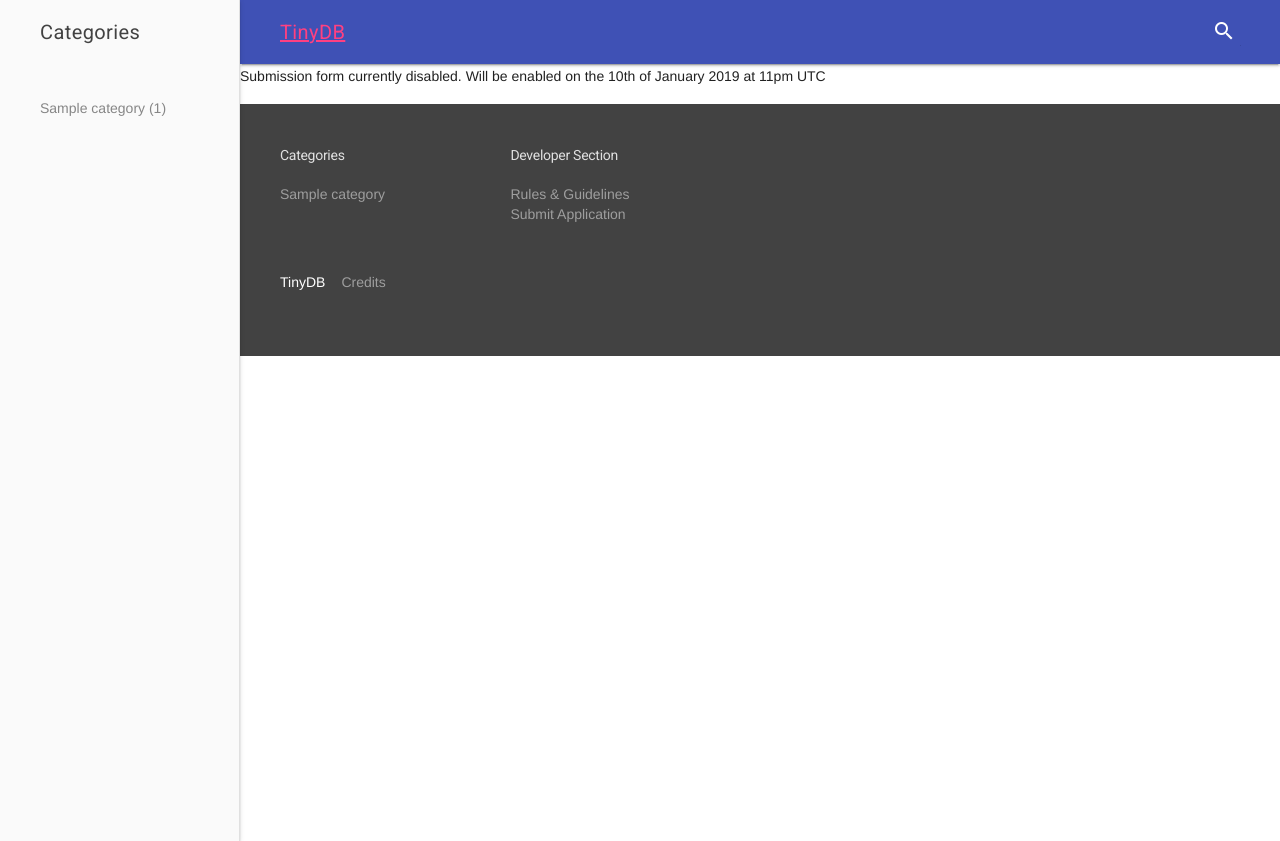
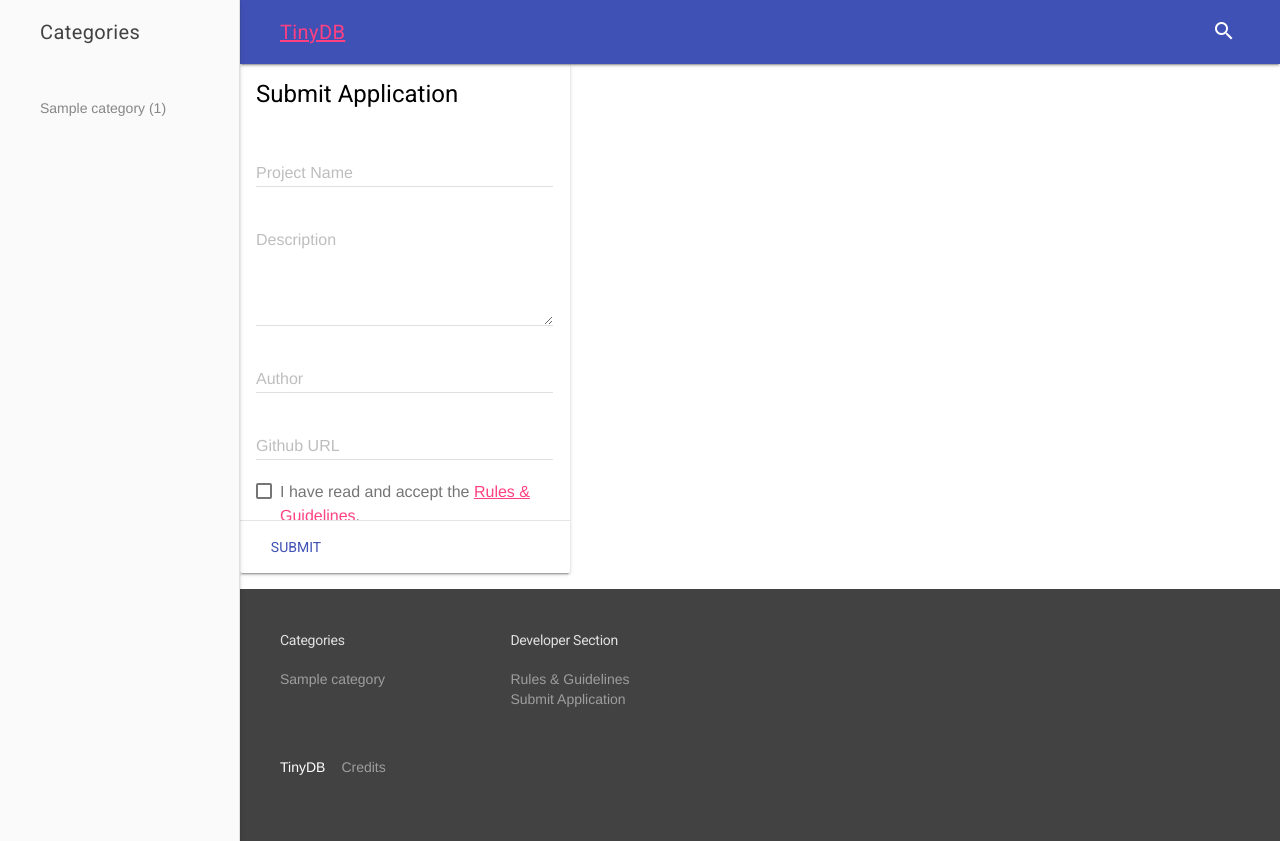
Before and after one commit to deadphoenix8091/homebrew.space, a PHP site: page /submit in a window 1280 px wide. Run offline with PHP 8.4, Linux system fonts and the light colour scheme; tables that the repository leaves empty or names only in its code hold one stand-in row (values such as "Sample post"); some libraries are stand-ins or nearby versions.

Commit message:
Added Search Function | Finished up Submission Form and Github URL Validation

```diff
--- a/composer.json
+++ b/composer.json
@@ -3,7 +3,7 @@
     "type": "project",
     "require": {
         "twig/twig": "^2.0",
-        "symfony/yaml": "^4.2"
+        "symfony/yaml": "^4.0"
     },
     "autoload": {
         "psr-4": {
--- a/src/Controllers/SubmissionController.php
+++ b/src/Controllers/SubmissionController.php
@@ -3,14 +3,33 @@
 namespace HomebrewDB\Controllers;
 
 use HomebrewDB\BaseController;
+use HomebrewDB\DatabaseManager;
 
 class SubmissionController extends BaseController {
     protected $viewFolder = 'submission';
 
-    protected $formInputNames = ['name', 'description', 'github', 'author', 'rules-check'];
+    protected $formInputNames = [
+        'name' => 'Please provide a valid name.',
+        'description' => 'Please provide a valid description.',
+        'author' => 'Please provide a valid author name. (can be the name of a Group)',
+        'rules-check' => 'You need to agree to the Rules & Guidelines.'
+    ];
 
     private function IsFormSubmit() {
         return $_SERVER['REQUEST_METHOD'] === 'POST';
+    }
+
+    private function getCleanGithubRepoUrl($githubUrl) {
+        $urlParts = parse_url($githubUrl);
+
+        if (!isset($urlParts['host']) || !in_array($urlParts['host'], ['www.github.com', 'github.com'])) return false;
+
+        $pathSegments = array_filter(explode('/', $urlParts['path']));
+        if (count($pathSegments) < 2) {
+            return false;
+        }
+
+        return 'https://github.com/' . $pathSegments[1] . '/' . $pathSegments[2];
     }
 
     /**
@@ -19,17 +38,46 @@
     public function formAction() {
         if ($this->IsFormSubmit()) {
             $errors = [];
-            foreach($this->formInputNames as $formInputName) {
-                if (!isset($_REQUEST[$formInputName])) {
-                    $errors[] = $formInputName . ' is a required field and needs to be supplied.';
+
+            foreach($this->formInputNames as $formInputName => $formInputError) {
+                if (!isset($_REQUEST[$formInputName]) || strlen($_REQUEST[$formInputName]) == 0) {
+                    $errors[] = $formInputError;
                 }
             }
 
+            $cleanedGithubUrl = false;
+            if (isset($_REQUEST['github']))
+                $cleanedGithubUrl = $this->getCleanGithubRepoUrl($_REQUEST['github']);
+            if ($cleanedGithubUrl === false)
+                $errors[] = 'Github Url seems to be invalid. (valid example: https://github.com/OWNER/REPOSITORY/)';
+
             if (count($errors) > 0) {
-                return ['success' => false, 'errors' => $errors];
+                return ['formData' => $_POST, 'success' => false, 'errors' => $errors];
             }
 
-            var_dump($_REQUEST);die;
+            $stmt = DatabaseManager::Prepare('select * from app where github_url = :github_url');
+            $stmt->bindValue('github_url', $cleanedGithubUrl);
+            $stmt->execute();
+            $app = $stmt->fetch(\PDO::FETCH_ASSOC);
+
+            if ($app !== false) {
+                return ['formData' => $_POST, 'success' => false, 'errors' => ['This app has already been submitted.']];
+            }
+
+            //@TODO: Check duplicates here already???
+            $stmt = DatabaseManager::Prepare('INSERT INTO `app`(`name`, `description`, `author`, `github_url`, `state`, `created_at`, `updated_at`)' .
+                                                ' VALUES (:name,:description,:author,:github_url,0,now(),now())');
+            $stmt->bindValue('name', $_REQUEST['name']);
+            $stmt->bindValue('description', $_REQUEST['description']);
+            $stmt->bindValue('author', $_REQUEST['author']);
+            $stmt->bindValue('github_url', $cleanedGithubUrl);
+            $result = $stmt->execute();
+
+            if ($result == false) {
+                return ['formData' => $_POST, 'success' => false, 'errors' => 'There was an error while inserting your submission into the database.'];
+            }
+
+            return ['success' => true, 'message' => 'Your submission has been received, it will now be checked and accepted if it complies with our rules.'];
         }
     }
 }
--- a/src/Router.php
+++ b/src/Router.php
@@ -31,6 +31,9 @@
                     break;
                 case 'category':
                     $targetRoute = ['Home', 'category'];
+                    break;
+                case 'search':
+                    $targetRoute = ['Home', 'search'];
                     break;
                 case 'dl':
                     $targetRoute = ['Download', 'index'];
--- /dev/null
+++ b/views/home/search.html
@@ -0,0 +1 @@
+{% extends "home/index.html" %}
--- a/views/layout.html
+++ b/views/layout.html
@@ -23,7 +23,7 @@
                         <i class="material-icons">search</i>
                     </label>
                     <div class="mdl-textfield__expandable-holder">
-                        <input class="mdl-textfield__input" type="text" name="sample"
+                        <input class="mdl-textfield__input" type="text" name="search"
                                id="fixed-header-drawer-exp">
                     </div>
                 </div>
@@ -62,7 +62,7 @@
     </dialog>
     <script defer src="https://code.getmdl.io/1.3.0/material.min.js"></script>
     <script defer src="https://cdnjs.cloudflare.com/ajax/libs/dialog-polyfill/0.4.2/dialog-polyfill.min.js"></script>
-    <script defer src="/public/bundle.js"></script>
+    <script defer src="/public/bundle.js?v21"></script>
 
 </body>
 </html>
--- a/views/submission/form.html
+++ b/views/submission/form.html
@@ -3,30 +3,31 @@
 
 {% if success == false %}
 {% for error in errors %}
-<p>{{error}}</p>
+<p class="submit-error">{{error}}</p>
 {% endfor %}
+{% elseif success == true %}
+<p class="submit-success">{{message}}</p>
 {% endif %}
 
-<p>Submission form currently disabled. Will be enabled on the 10th of January 2019 at 11pm UTC</p>
-<!--<form name="submission-form" action="/submit" class="submission-form mdl-card mdl-shadow--2dp" method="post">
+<form name="submission-form" action="/submit" class="submission-form mdl-card mdl-shadow--2dp" method="post">
     <div class="mdl-card__title">
         <h2 class="mdl-card__title-text">Submit Application</h2>
     </div>
     <div class="mdl-card__supporting-text">
             <div class="mdl-textfield mdl-js-textfield mdl-textfield--floating-label">
-                <input class="mdl-textfield__input" type="text" id="name" name="name" pattern="^[a-zA-Z0-9 \.]{3,255}$">
+                <input class="mdl-textfield__input" type="text" id="name" name="name" value="{{formData.name}}" pattern="^[a-zA-Z0-9 \.]{3,255}$">
                 <label class="mdl-textfield__label" for="name">Project Name</label>
             </div>
             <div class="mdl-textfield mdl-js-textfield mdl-textfield--floating-label">
-                <textarea class="mdl-textfield__input" type="text" rows="5" id="description" name="description"></textarea>
+                <textarea class="mdl-textfield__input" type="text" rows="5" id="description" name="description">{{formData.description}}</textarea>
                 <label class="mdl-textfield__label" for="description">Description</label>
             </div>
             <div class="mdl-textfield mdl-js-textfield mdl-textfield--floating-label">
-                <input class="mdl-textfield__input" type="text" id="author" name="author" pattern="^[a-zA-Z0-9 \.]{3,255}$">
+                <input class="mdl-textfield__input" type="text" id="author" name="author" value="{{formData.author}}" pattern="^[a-zA-Z0-9 \.]{3,255}$">
                 <label class="mdl-textfield__label" for="author">Author</label>
             </div>
             <div class="mdl-textfield mdl-js-textfield mdl-textfield--floating-label">
-                <input class="mdl-textfield__input" type="text" id="github" name="github" pattern="https?://.+">
+                <input class="mdl-textfield__input" type="text" id="github" name="github" value="{{formData.github}}" pattern="https?://.+">
                 <label class="mdl-textfield__label" for="github">Github URL</label>
             </div>
             <label class="mdl-checkbox mdl-js-checkbox mdl-js-ripple-effect" for="rules-check">
@@ -39,7 +40,7 @@
             Submit
         </a>
     </div>
-</form>-->
+</form>
 
 
 
```
Also changed, not shown: js/script.js (+14 -0 lines), scss/main.scss (+16 -0 lines), src/Controllers/HomeController.php (+37 -2 lines), README.md, 2 other files.
